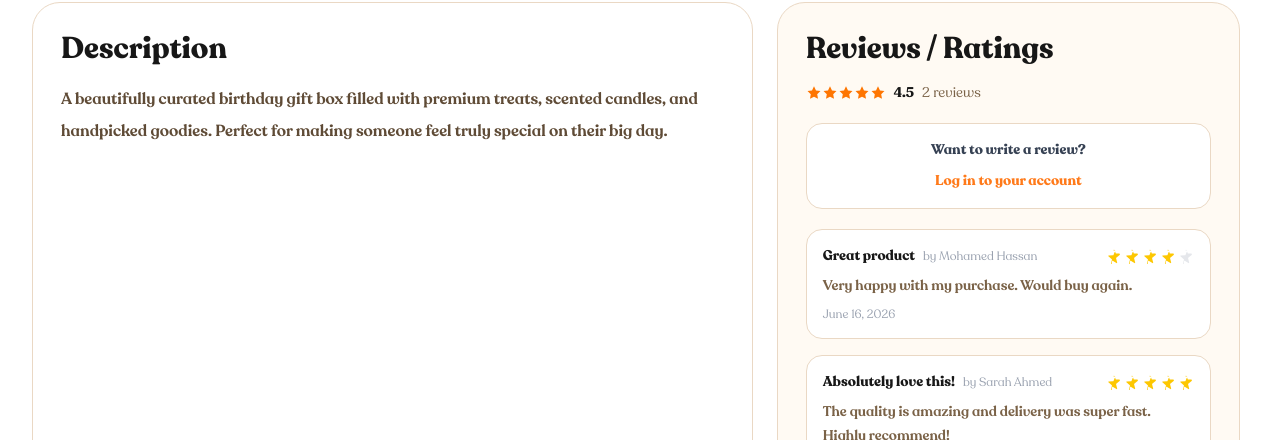
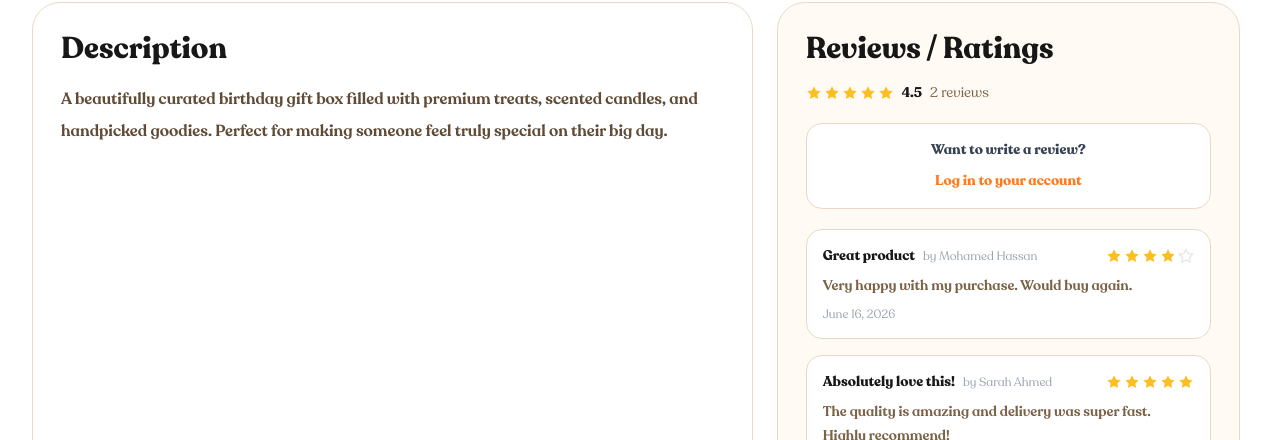
Before and after one commit to Word-of-Mouth-Marketing-agency/gather, a Next.js app: page /products/luxury-birthday-box in a window 1280 px wide. Shown: the part 1275-1715 px from the top of the page. Built offline with nearby package versions, Linux system fonts and the light colour scheme.

Commit message:
chore: polish reviews and audit production readiness

```diff
--- a/src/app/admin/reviews/page.tsx
+++ b/src/app/admin/reviews/page.tsx
@@ -4,6 +4,7 @@ import { useState, useEffect } from 'react'
 import type { Review, ReviewStatus } from '@/types'
 import { getAllProducts } from '@/lib/data'
 import type { Product } from '@/types'
+import StarRating from '@/components/StarRating'
 
 export default function AdminReviewsPage() {
   const [reviews, setReviews] = useState<Review[]>([])
@@ -258,20 +259,3 @@ function VisibilityBadge({ isVisible }: { isVisible: boolean }) {
     </span>
   )
 }
-
-function StarRating({ rating }: { rating: number }) {
-  return (
-    <span className="flex items-center gap-0.5">
-      {[1, 2, 3, 4, 5].map((star) => (
-        <svg
-          key={star}
-          className={`w-3.5 h-3.5 ${star <= rating ? 'text-yellow-400' : 'text-gray-200'}`}
-          fill="currentColor"
-          viewBox="0 0 20 20"
-        >
-          <path d="M9.049 2.927c.3-.921 1.603-.921 1.902 0l1.07 3.292a1 1 0 00.95.69h3.462c.969 0 1.371 1.24.588 1.81l-2.8 2.034a1 1 0 00-.364 1.118l1.07 3.292c.3.921-.755 1.688-1.54 1.118l-2.8-2.034a1 1 0 00-1.175 0l-2.8 2.034c-.784.57-1.838-.197-1.539-1.118l1.07-3.292a1 1 0 00-.364-1.118L2.98 8.72c-.783-.57-.38-1.81.588-1.81h3.461a1 1 0 00.951-.69l1.07-3.292z" />
-        </svg>
-      ))}
-    </span>
-  )
-}
--- a/src/app/layout.tsx
+++ b/src/app/layout.tsx
@@ -14,8 +14,28 @@ export const metadata: Metadata = {
   openGraph: {
     title: 'Gather — Premium Gifts Delivered Same-Day in Cairo',
     description: 'Shop premium gifts for every occasion. Same-day delivery across Cairo.',
+    url: 'https://gather-eg.com',
+    siteName: 'Gather',
     locale: 'en_US',
     type: 'website',
+    images: [
+      {
+        url: '/assets/gather/gather-logo.webp',
+        width: 512,
+        height: 512,
+        alt: 'Gather',
+      },
+    ],
+  },
+  twitter: {
+    card: 'summary_large_image',
+    title: 'Gather — Premium Gifts Delivered Same-Day in Cairo',
+    description: 'Shop premium gifts for every occasion. Same-day delivery across Cairo.',
+    images: ['/assets/gather/gather-logo.webp'],
+  },
+  robots: {
+    index: true,
+    follow: true,
   },
 }
 
--- /dev/null
+++ b/src/app/sitemap.ts
@@ -0,0 +1,37 @@
+import type { MetadataRoute } from 'next'
+import { getAllProducts, getAllCategories } from '@/lib/data'
+
+const BASE_URL = 'https://gather-eg.com'
+
+export default function sitemap(): MetadataRoute.Sitemap {
+  const products = getAllProducts()
+  const categories = getAllCategories()
+
+  const staticRoutes: MetadataRoute.Sitemap = [
+    { url: BASE_URL, lastModified: new Date(), changeFrequency: 'daily', priority: 1 },
+    { url: `${BASE_URL}/about`, lastModified: new Date(), changeFrequency: 'monthly', priority: 0.5 },
+    { url: `${BASE_URL}/contact`, lastModified: new Date(), changeFrequency: 'monthly', priority: 0.5 },
+    { url: `${BASE_URL}/shop-by-category`, lastModified: new Date(), changeFrequency: 'daily', priority: 0.8 },
+    { url: `${BASE_URL}/shop-by-occasion`, lastModified: new Date(), changeFrequency: 'daily', priority: 0.8 },
+    { url: `${BASE_URL}/privacy-policy`, lastModified: new Date(), changeFrequency: 'monthly', priority: 0.3 },
+    { url: `${BASE_URL}/refund_returns`, lastModified: new Date(), changeFrequency: 'monthly', priority: 0.3 },
+  ]
+
+  const productRoutes: MetadataRoute.Sitemap = products.map((p) => ({
+    url: `${BASE_URL}/products/${p.slug}`,
+    lastModified: new Date(p.createdAt),
+    changeFrequency: 'weekly' as const,
+    priority: 0.7,
+  }))
+
+  const categoryRoutes: MetadataRoute.Sitemap = categories
+    .filter((c) => c.isActive !== false)
+    .map((c) => ({
+      url: `${BASE_URL}/shop-by-category?category=${c.slug}`,
+      lastModified: new Date(),
+      changeFrequency: 'weekly' as const,
+      priority: c.type === 'category' ? 0.6 : 0.5,
+    }))
+
+  return [...staticRoutes, ...productRoutes, ...categoryRoutes]
+}
--- /dev/null
+++ b/src/components/StarRating.tsx
@@ -0,0 +1,93 @@
+'use client'
+
+import type { ButtonHTMLAttributes } from 'react'
+
+interface Props {
+  rating: number
+  size?: 'sm' | 'md' | 'lg'
+  interactive?: boolean
+  onChange?: (rating: number) => void
+}
+
+const SIZES = { sm: 'w-3.5 h-3.5', md: 'w-4 h-4', lg: 'w-6 h-6' } as const
+
+function Star({ filled, className }: { filled: boolean; className: string }) {
+  return (
+    <svg
+      className={className}
+      viewBox="0 0 24 24"
+      fill={filled ? 'currentColor' : 'none'}
+      stroke="currentColor"
+      strokeWidth={filled ? 0 : 2}
+      aria-hidden="true"
+    >
+      <path d="M12 2l3.09 6.26L22 9.27l-5 4.87 1.18 6.88L12 17.77l-6.18 3.25L7 14.14 2 9.27l6.91-1.01L12 2z" />
+    </svg>
+  )
+}
+
+export default function StarRating({ rating, size = 'md', interactive, onChange }: Props) {
+  const sizeClass = SIZES[size]
+
+  if (interactive && onChange) {
+    return (
+      <div className="flex items-center gap-1" role="radiogroup" aria-label="Rating">
+        {[1, 2, 3, 4, 5].map((star) => (
+          <button
+            key={star}
+            type="button"
+            onClick={() => onChange(star)}
+            className={`p-0.5 rounded transition-colors hover:scale-110 ${
+              star <= rating ? 'text-[#fbbf24]' : 'text-gray-200 hover:text-[#fbbf24]/40'
+            }`}
+            role="radio"
+            aria-checked={star === rating}
+            aria-label={`${star} star${star !== 1 ? 's' : ''}`}
+          >
+            <Star filled={star <= rating} className={sizeClass} />
+          </button>
+        ))}
+      </div>
+    )
+  }
+
+  return (
+    <span className="flex items-center gap-0.5" aria-label={`${rating} out of 5 stars`}>
+      {[1, 2, 3, 4, 5].map((star) => (
+        <Star
+          key={star}
+          filled={star <= rating}
+          className={`${sizeClass} ${star <= rating ? 'text-[#fbbf24]' : 'text-gray-200'}`}
+        />
+      ))}
+    </span>
+  )
+}
+
+interface InteractiveStarRatingProps extends Omit<ButtonHTMLAttributes<HTMLDivElement>, 'onChange'> {
+  rating: number
+  onChange: (rating: number) => void
+  size?: 'sm' | 'md' | 'lg'
+}
+
+export function InteractiveStarRating({ rating, onChange, size = 'lg', ...rest }: InteractiveStarRatingProps) {
+  return (
+    <div className="flex items-center gap-1" role="radiogroup" aria-label="Rating" {...rest}>
+      {[1, 2, 3, 4, 5].map((star) => (
+        <button
+          key={star}
+          type="button"
+          onClick={() => onChange(star)}
+          className={`p-0.5 rounded transition-colors hover:scale-110 ${
+            star <= rating ? 'text-[#fbbf24]' : 'text-gray-200 hover:text-[#fbbf24]/40'
+          }`}
+          role="radio"
+          aria-checked={star === rating}
+          aria-label={`${star} star${star !== 1 ? 's' : ''}`}
+        >
+          <Star filled={star <= rating} className={SIZES[size] ?? SIZES.lg} />
+        </button>
+      ))}
+    </div>
+  )
+}
--- a/src/components/product/ProductDescriptionReviews.tsx
+++ b/src/components/product/ProductDescriptionReviews.tsx
@@ -4,6 +4,8 @@ import { useState, useEffect } from 'react'
 import type { Product, Review } from '@/types'
 import ProductRatingSummary from './ProductRatingSummary'
 import { useCustomerSession } from '@/lib/customer-auth'
+import StarRating from '@/components/StarRating'
+import { InteractiveStarRating } from '@/components/StarRating'
 
 interface Props {
   product: Product
@@ -114,24 +116,7 @@ export default function ProductDescriptionReviews({ product }: Props) {
               <form onSubmit={handleSubmit} className="space-y-4 p-4 rounded-2xl bg-white border border-[#ead8c4]">
                 <div>
                   <label className="text-xs font-bold text-gray-500 mb-2 block">Rating</label>
-                  <div className="flex items-center gap-1">
-                    {[1, 2, 3, 4, 5].map((star) => (
-                      <button
-                        key={star}
-                        type="button"
-                        onClick={() => setRating(star)}
-                        className="p-0.5"
-                      >
-                        <svg
-                          className={`w-6 h-6 ${star <= rating ? 'text-yellow-400' : 'text-gray-200'}`}
-                          fill="currentColor"
-                          viewBox="0 0 20 20"
-                        >
-                          <path d="M9.049 2.927c.3-.921 1.603-.921 1.902 0l1.07 3.292a1 1 0 00.95.69h3.462c.969 0 1.371 1.24.588 1.81l-4.204 3.602a.563.563 0 00-.182.557l1.285 5.385a.562.562 0 01-.84.61l-4.725-2.885a.563.563 0 00-.586 0L6.982 20.54a.562.562 0 01-.84-.61l1.285-5.386a.562.562 0 00-.182-.557l-4.204-3.602a.563.563 0 01.321-.988l5.518-.442a.563.563 0 00.475-.345L11.48 3.5z" />
-                        </svg>
-                      </button>
-                    ))}
-                  </div>
+                  <InteractiveStarRating rating={rating} onChange={setRating} size="lg" />
                 </div>
 
                 <div>
@@ -236,20 +221,3 @@ export default function ProductDescriptionReviews({ product }: Props) {
     </section>
   )
 }
-
-function StarRating({ rating }: { rating: number }) {
-  return (
-    <span className="flex items-center gap-0.5">
-      {[1, 2, 3, 4, 5].map((star) => (
-        <svg
-          key={star}
-          className={`w-4 h-4 ${star <= rating ? 'text-yellow-400' : 'text-gray-200'}`}
-          fill="currentColor"
-          viewBox="0 0 20 20"
-        >
-          <path d="M9.049 2.927c.3-.921 1.603-.921 1.902 0l1.07 3.292a1 1 0 00.95.69h3.462c.969 0 1.371 1.24.588 1.81l-4.204 3.602a.563.563 0 00-.182.557l1.285 5.385a.562.562 0 01-.84.61l-4.725-2.885a.563.563 0 00-.586 0L6.982 20.54a.562.562 0 01-.84-.61l1.285-5.386a.562.562 0 00-.182-.557l-4.204-3.602a.563.563 0 01.321-.988l5.518-.442a.563.563 0 00.475-.345L11.48 3.5z" />
-        </svg>
-      ))}
-    </span>
-  )
-}
--- a/src/components/product/ProductRatingSummary.tsx
+++ b/src/components/product/ProductRatingSummary.tsx
@@ -1,3 +1,5 @@
+import StarRating from '@/components/StarRating'
+
 interface Props {
   rating?: number | null
   reviewCount?: number
@@ -12,18 +14,7 @@ export default function ProductRatingSummary({ rating, reviewCount, compact = fa
 
   return (
     <div className="flex flex-wrap items-center gap-2 text-sm">
-      <div className="flex items-center text-[#FE7501]" aria-label={`${rating.toFixed(1)} out of 5 stars`}>
-        {Array.from({ length: 5 }).map((_, index) => (
-          <svg
-            key={index}
-            viewBox="0 0 20 20"
-            className={`h-4 w-4 ${index < rounded ? 'fill-current' : 'fill-none stroke-current'}`}
-            aria-hidden="true"
-          >
-            <path d="M10 1.7l2.5 5.1 5.6.8-4.1 4 1 5.6-5-2.6-5 2.6 1-5.6-4.1-4 5.6-.8L10 1.7z" />
-          </svg>
-        ))}
-      </div>
+      <StarRating rating={rounded} size="md" />
       <span className="font-bold text-[#171717]">{rating.toFixed(1)}</span>
       <span className="text-[#7a6247]">
         {count > 0 ? `${count} ${compact ? 'reviews' : 'customer reviews'}` : ''}
```
Also changed, not shown: public/robots.txt (added).
